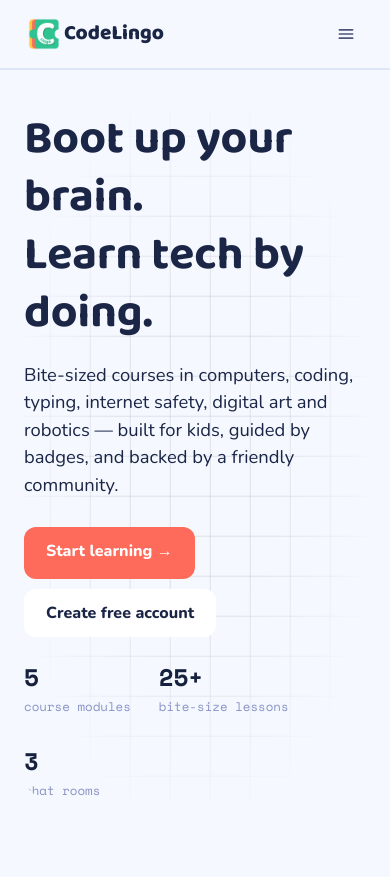
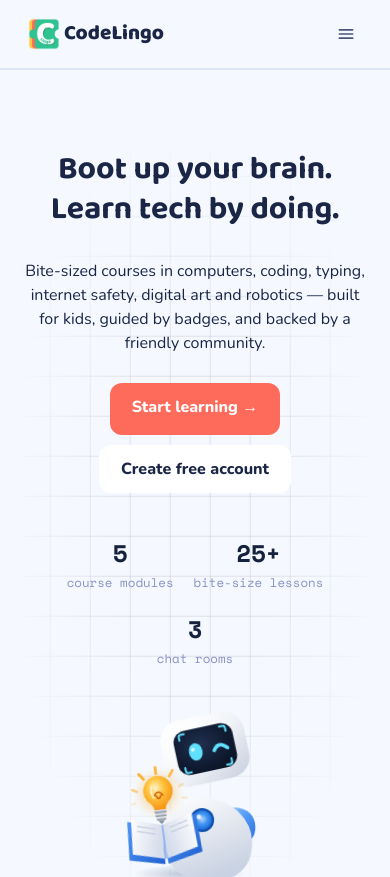
Before and after one commit to fakhrigajar/codelingo, a React (Vite) app: page / in a window 390 px wide. Shown: the top 877 px of the page. Built offline with nearby package versions, Linux system fonts and the light colour scheme.

Commit message:
hero responsive was fixed

```diff
--- a/src/components/home/HeroRight.jsx
+++ b/src/components/home/HeroRight.jsx
@@ -1,6 +1,6 @@
 import React from "react";
 
-export default function HeroRight({ size = 300 }) {
+export default function HeroRight() {
   return (
     <div
       style={{
@@ -13,13 +13,11 @@ export default function HeroRight({ size = 300 }) {
       }}
     >
       <svg
-        // className="bg-red-700"
         viewBox="80 20 300 480"
-        width={size}
-        height={size * (480 / 300)}
         role="img"
         aria-label="Cheerful 3D robot holding an open book with a glowing lightbulb idea"
-        style={{ overflow: "visible", maxWidth: "100%", height: "auto" }}
+        className="w-[120px] sm:w-[240px] md:w-[280px] lg:w-[320px] xl:w-[360px] h-auto"
+        style={{ overflow: "visible" }}
       >
         <style>{`
           @keyframes floatBob {
--- a/src/pages/HomePage.jsx
+++ b/src/pages/HomePage.jsx
@@ -185,23 +185,23 @@ export default function HomePage() {
 
   return (
     <div>
-      <section className="py-10">
-        <div className="relative overflow-hidden rounded-[28px] dark:bg-transparent grid desktop:grid-cols-2 gap-10 items-center">
+      <section className="pt-20 pb-10">
+        <div className="relative overflow-hidden rounded-[28px] dark:bg-transparent grid desktop:grid-cols-2 gap-8 desktop:gap-10 items-center">
           <div
             className={`hero-grid absolute inset-0 z-0 [mask-image:radial-gradient(ellipse_at_center,black_35%,transparent_80%)]`}
           />
-          <div className="relative z-10">
-            <h1 className="text-[2.9rem] font-bold text-indigo-dark">
+          <div className="relative z-10 text-center desktop:text-left flex flex-col items-center desktop:items-start">
+            <h1 className="text-[2rem] sm:text-[2.4rem] desktop:text-[2.9rem] leading-tight font-bold text-indigo-dark">
               Boot up your brain.
               <br />
               Learn tech by doing.
             </h1>
-            <p className="text-[1.15rem] dark:text-[#C4CCEB] text-indigo-dark my-4 mb-7">
+            <p className="text-base sm:text-[1.15rem] max-w-[600px] dark:text-[#C4CCEB] text-indigo-dark my-4 mb-7">
               Bite-sized courses in computers, coding, typing, internet safety,
               digital art and robotics — built for kids, guided by badges, and
               backed by a friendly community.
             </p>
-            <div className="flex gap-3.5 flex-wrap mb-5">
+            <div className="flex gap-3.5 flex-wrap justify-center desktop:justify-start mb-5">
               <button
                 className="btn btn-primary"
                 onClick={() => navigate("/courses")}
@@ -215,7 +215,7 @@ export default function HomePage() {
                 Create free account
               </button>
             </div>
-            <div className="flex gap-7 mt-6 flex-wrap font-mono">
+            <div className="flex gap-5 sm:gap-7 mt-6 flex-wrap justify-center desktop:justify-start font-mono">
               <div>
                 <b className="block text-2xl dark:text-white">
                   {courses.length}
@@ -238,7 +238,7 @@ export default function HomePage() {
               </div>
             </div>
           </div>
-          <div className="relative hidden sm:block z-10">
+          <div className="relative z-10">
             <HeroRight />
           </div>
         </div>
```
